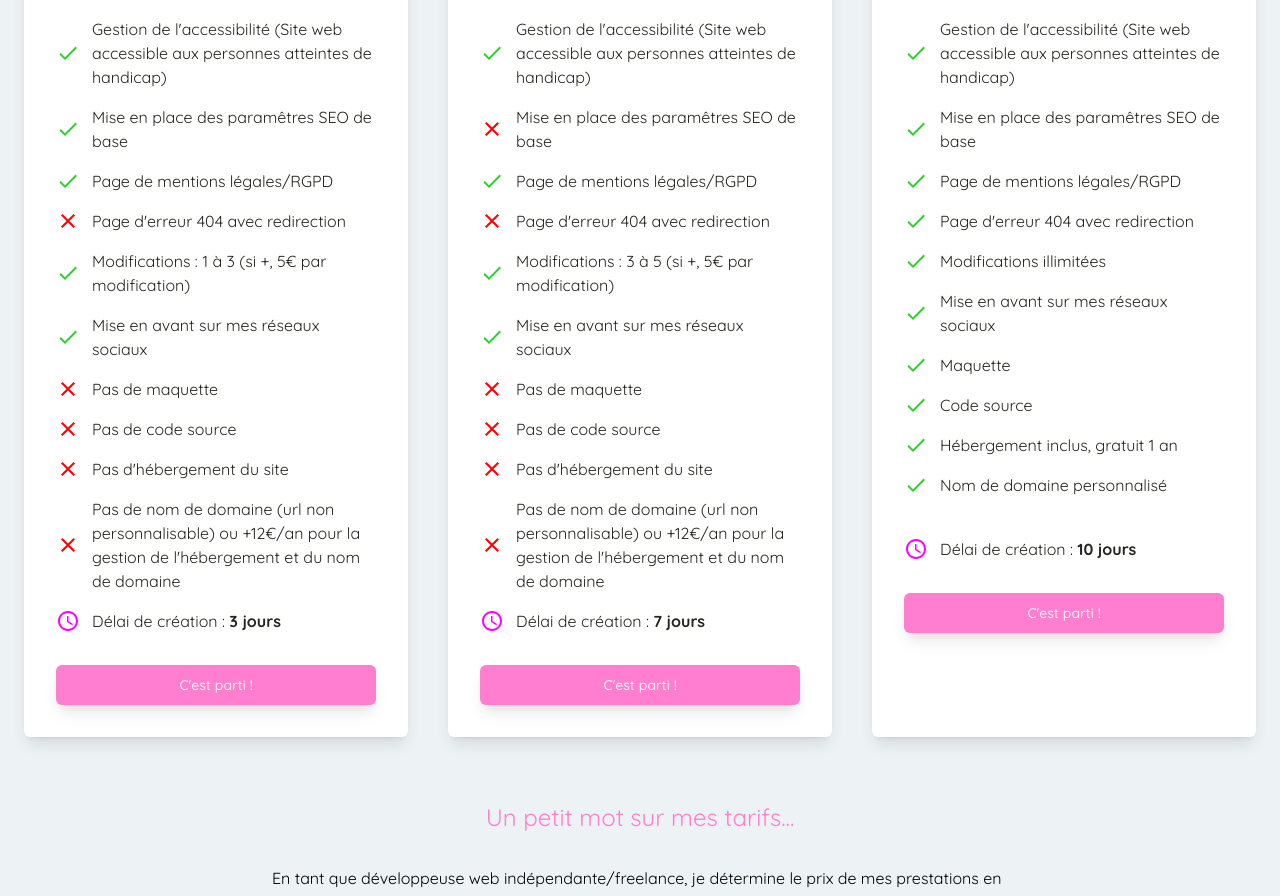
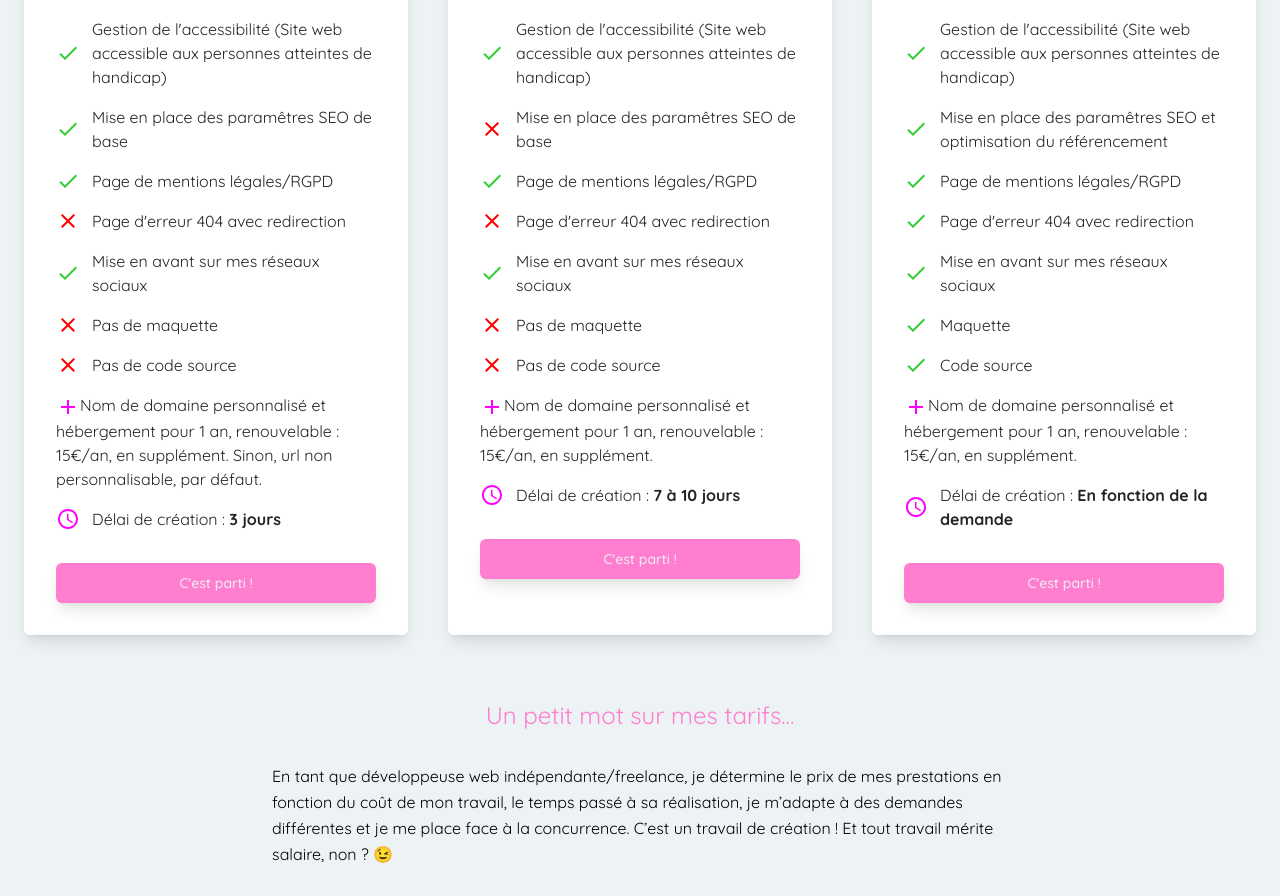
Before and after one commit to wendevweb/site-wendev, a React (Create React App) app: page /OffrePortfolio in a window 1280 px wide. Shown: the part 1655-2551 px from the top of the page. Built offline with nearby package versions, Linux system fonts and the light colour scheme.

Commit message:
Update offers

```diff
--- a/src/components/OffrePortfolio.jsx
+++ b/src/components/OffrePortfolio.jsx
@@ -1,6 +1,7 @@
 import React from "react";
 import ClearIcon from "@mui/icons-material/Clear";
 import CheckIcon from "@mui/icons-material/Check";
+import AddIcon from "@mui/icons-material/Add";
 import AccessTimeIcon from "@mui/icons-material/AccessTime";
 import { Fade } from "react-awesome-reveal";
 import { Link } from "react-router-dom";
@@ -74,10 +75,6 @@ const OffrePortfolio = () => {
                 </li>
                 <li className="flex items-center space-x-3">
                   <CheckIcon style={{ color: "limegreen" }} />
-                  <span>Modifications : 1 à 3 (si +, 5€ par modification)</span>
-                </li>
-                <li className="flex items-center space-x-3">
-                  <CheckIcon style={{ color: "limegreen" }} />
                   <span>Mise en avant sur mes réseaux sociaux</span>
                 </li>
                 <li className="flex items-center space-x-3">
@@ -88,16 +85,12 @@ const OffrePortfolio = () => {
                   <ClearIcon style={{ color: "red" }} />
                   <span>Pas de code source</span>
                 </li>
-                <li className="flex items-center space-x-3">
-                  <ClearIcon style={{ color: "red" }} />
-                  <span>Pas d'hébergement du site</span>
-                </li>
-
-                <li className="flex items-center space-x-3">
-                  <ClearIcon style={{ color: "red" }} />
+                <li>
+                  <AddIcon style={{ color: "magenta" }} />
                   <span>
-                    Pas de nom de domaine (url non personnalisable) ou +12€/an
-                    pour la gestion de l'hébergement et du nom de domaine
+                    Nom de domaine personnalisé et hébergement pour 1 an,
+                    renouvelable : 15€/an, en supplément. Sinon, url non
+                    personnalisable, par défaut.
                   </span>
                 </li>
                 <li className="flex items-center space-x-3">
@@ -173,10 +166,6 @@ const OffrePortfolio = () => {
                 </li>
                 <li className="flex items-center space-x-3">
                   <CheckIcon style={{ color: "limegreen" }} />
-                  <span>Modifications : 3 à 5 (si +, 5€ par modification)</span>
-                </li>
-                <li className="flex items-center space-x-3">
-                  <CheckIcon style={{ color: "limegreen" }} />
                   <span>Mise en avant sur mes réseaux sociaux</span>
                 </li>
                 <li className="flex items-center space-x-3">
@@ -187,23 +176,18 @@ const OffrePortfolio = () => {
                   <ClearIcon style={{ color: "red" }} />
                   <span>Pas de code source</span>
                 </li>
-                <li className="flex items-center space-x-3">
-                  <ClearIcon style={{ color: "red" }} />
-                  <span>Pas d'hébergement du site</span>
-                </li>
-
-                <li className="flex items-center space-x-3">
-                  <ClearIcon style={{ color: "red" }} />
+                <li>
+                  <AddIcon style={{ color: "magenta" }} />
                   <span>
-                    Pas de nom de domaine (url non personnalisable) ou +12€/an
-                    pour la gestion de l'hébergement et du nom de domaine
+                    Nom de domaine personnalisé et hébergement pour 1 an,
+                    renouvelable : 15€/an, en supplément.
                   </span>
                 </li>
                 <li className="flex items-center space-x-3">
                   <AccessTimeIcon style={{ color: "magenta" }} />
                   <span>
                     Délai de création :{" "}
-                    <span className="font-bold">7 jours</span>
+                    <span className="font-bold">7 à 10 jours</span>
                   </span>
                 </li>
               </ul>
@@ -260,7 +244,10 @@ const OffrePortfolio = () => {
                 </li>
                 <li className="flex items-center space-x-3">
                   <CheckIcon style={{ color: "limegreen" }} />
-                  <span>Mise en place des paramêtres SEO de base</span>
+                  <span>
+                    Mise en place des paramêtres SEO et optimisation du
+                    référencement
+                  </span>
                 </li>
                 <li className="flex items-center space-x-3">
                   <CheckIcon style={{ color: "limegreen" }} />
@@ -269,10 +256,6 @@ const OffrePortfolio = () => {
                 <li className="flex items-center space-x-3">
                   <CheckIcon style={{ color: "limegreen" }} />
                   <span>Page d'erreur 404 avec redirection</span>
-                </li>
-                <li className="flex items-center space-x-3">
-                  <CheckIcon style={{ color: "limegreen" }} />
-                  <span>Modifications illimitées</span>
                 </li>
                 <li className="flex items-center space-x-3">
                   <CheckIcon style={{ color: "limegreen" }} />
@@ -286,21 +269,18 @@ const OffrePortfolio = () => {
                   <CheckIcon style={{ color: "limegreen" }} />
                   <span>Code source</span>
                 </li>
-                <li className="flex items-center space-x-3">
-                  <CheckIcon style={{ color: "limegreen" }} />
-                  <span>Hébergement inclus, gratuit 1 an</span>
+                <li>
+                  <AddIcon style={{ color: "magenta" }} />
+                  <span>
+                    Nom de domaine personnalisé et hébergement pour 1 an,
+                    renouvelable : 15€/an, en supplément.
+                  </span>
                 </li>
-
-                <li className="flex items-center space-x-3">
-                  <CheckIcon style={{ color: "limegreen" }} />
-                  <span>Nom de domaine personnalisé</span>
-                </li>
-                <br />
                 <li className="flex items-center space-x-3">
                   <AccessTimeIcon style={{ color: "magenta" }} />
                   <span>
                     Délai de création :{" "}
-                    <span className="font-bold">10 jours</span>
+                    <span className="font-bold">En fonction de la demande</span>
                   </span>
                 </li>
               </ul>
--- a/src/components/OffreSite.jsx
+++ b/src/components/OffreSite.jsx
@@ -1,6 +1,7 @@
 import React from "react";
 import ClearIcon from "@mui/icons-material/Clear";
 import CheckIcon from "@mui/icons-material/Check";
+import AddIcon from "@mui/icons-material/Add";
 import AccessTimeIcon from "@mui/icons-material/AccessTime";
 import { Fade } from "react-awesome-reveal";
 import { Link } from "react-router-dom";
@@ -32,7 +33,7 @@ const OffresSite = () => {
                 <li className="flex items-center space-x-3">
                   <CheckIcon style={{ color: "limegreen" }} />
                   <span>
-                    Nombre de pages : <span className="font-bold">1</span>
+                    Nombre de pages : <span className="font-bold">1 à 3</span>
                   </span>
                 </li>
                 <li className="flex items-center space-x-3">
@@ -53,7 +54,7 @@ const OffresSite = () => {
                 </li>
                 <li className="flex items-center space-x-3">
                   <CheckIcon style={{ color: "limegreen" }} />
-                  <span>Mise en place des paramêtres SEO de base</span>
+                  <span>Mise en place des paramètres SEO de base</span>
                 </li>
                 <li className="flex items-center space-x-3">
                   <CheckIcon style={{ color: "limegreen" }} />
@@ -61,12 +62,9 @@ const OffresSite = () => {
                 </li>
                 <li className="flex items-center space-x-3">
                   <ClearIcon style={{ color: "red" }} />
-                  <span>Page d'erreur 404 avec redirection</span>
+                  <span>Pas de page d'erreur 404 avec redirection</span>
                 </li>
-                <li className="flex items-center space-x-3">
-                  <CheckIcon style={{ color: "limegreen" }} />
-                  <span>Modifications : 1 à 3 (si +, 5€ par modification)</span>
-                </li>
+
                 <li className="flex items-center space-x-3">
                   <CheckIcon style={{ color: "limegreen" }} />
                   <span>Mise en avant sur mes réseaux sociaux</span>
@@ -79,16 +77,11 @@ const OffresSite = () => {
                   <ClearIcon style={{ color: "red" }} />
                   <span>Pas de code source</span>
                 </li>
-                <li className="flex items-center space-x-3">
-                  <ClearIcon style={{ color: "red" }} />
-                  <span>Pas d'hébergement du site</span>
-                </li>
-
-                <li className="flex items-center space-x-3">
-                  <ClearIcon style={{ color: "red" }} />
+                <li>
+                  <AddIcon style={{ color: "magenta" }} />
                   <span>
-                    Pas de nom de domaine (url non personnalisable) ou +12€/an
-                    pour la gestion de l'hébergement et du nom de domaine
+                    Nom de domaine personnalisé et hébergement pour 1 an,
+                    renouvelable : 15€/an, en supplément. Sinon, url non personnalisable, par défaut.
                   </span>
                 </li>
                 <li className="flex items-center space-x-3">
@@ -120,7 +113,7 @@ const OffresSite = () => {
                 <li className="flex items-center space-x-3">
                   <CheckIcon style={{ color: "limegreen" }} />
                   <span>
-                    Nombre de pages : <span className="font-bold">1 à 3</span>
+                    Nombre de pages : <span className="font-bold">3 à 5</span>
                   </span>
                 </li>
                 <li className="flex items-center space-x-3">
@@ -141,7 +134,7 @@ const OffresSite = () => {
                 </li>
                 <li className="flex items-center space-x-3">
                   <ClearIcon style={{ color: "red" }} />
-                  <span>Mise en place des paramêtres SEO de base</span>
+                  <span>Mise en place des paramètres SEO de base</span>
                 </li>
                 <li className="flex items-center space-x-3">
                   <CheckIcon style={{ color: "limegreen" }} />
@@ -149,12 +142,9 @@ const OffresSite = () => {
                 </li>
                 <li className="flex items-center space-x-3">
                   <ClearIcon style={{ color: "red" }} />
-                  <span>Page d'erreur 404 avec redirection</span>
+                  <span>Pas de page d'erreur 404 avec redirection</span>
                 </li>
-                <li className="flex items-center space-x-3">
-                  <CheckIcon style={{ color: "limegreen" }} />
-                  <span>Modifications : 3 à 5 (si +, 5€ par modification)</span>
-                </li>
+
                 <li className="flex items-center space-x-3">
                   <CheckIcon style={{ color: "limegreen" }} />
                   <span>Mise en avant sur mes réseaux sociaux</span>
@@ -167,16 +157,11 @@ const OffresSite = () => {
                   <ClearIcon style={{ color: "red" }} />
                   <span>Pas de code source</span>
                 </li>
-                <li className="flex items-center space-x-3">
-                  <ClearIcon style={{ color: "red" }} />
-                  <span>Pas d'hébergement du site</span>
-                </li>
-
-                <li className="flex items-center space-x-3">
-                  <ClearIcon style={{ color: "red" }} />
+                <li>
+                  <AddIcon style={{ color: "magenta" }} />
                   <span>
-                    Pas de nom de domaine (url non personnalisable) ou +12€/an
-                    pour la gestion de l'hébergement et du nom de domaine
+                    Nom de domaine personnalisé et hébergement pour 1 an,
+                    renouvelable : 15€/an, en supplément{" "}
                   </span>
                 </li>
                 <li className="flex items-center space-x-3">
@@ -208,7 +193,7 @@ const OffresSite = () => {
                 <li className="flex items-center space-x-3">
                   <CheckIcon style={{ color: "limegreen" }} />
                   <span>
-                    Nombre de pages : <span className="font-bold">3 à 5</span>
+                    Nombre de pages : <span className="font-bold">5 à 10</span>
                   </span>
                 </li>
                 <li className="flex items-center space-x-3">
@@ -229,48 +214,41 @@ const OffresSite = () => {
                 </li>
                 <li className="flex items-center space-x-3">
                   <ClearIcon style={{ color: "red" }} />
-                  <span>Mise en place des paramêtres SEO de base</span>
+                  <span>Mise en place des paramètres SEO de base</span>
                 </li>
                 <li className="flex items-center space-x-3">
                   <CheckIcon style={{ color: "limegreen" }} />
                   <span>Page de mentions légales/RGPD</span>
                 </li>
                 <li className="flex items-center space-x-3">
-                <CheckIcon style={{ color: "limegreen" }} />
+                  <CheckIcon style={{ color: "limegreen" }} />
                   <span>Page d'erreur 404 avec redirection</span>
                 </li>
-                <li className="flex items-center space-x-3">
-                  <CheckIcon style={{ color: "limegreen" }} />
-                  <span>Modifications : 5 à 10 (si +, 5€ par modification)</span>
-                </li>
+
                 <li className="flex items-center space-x-3">
                   <CheckIcon style={{ color: "limegreen" }} />
                   <span>Mise en avant sur mes réseaux sociaux</span>
                 </li>
                 <li className="flex items-center space-x-3">
-                <ClearIcon style={{ color: "red" }} />
+                  <ClearIcon style={{ color: "red" }} />
                   <span>Pas de maquette</span>
                 </li>
                 <li className="flex items-center space-x-3">
-                  <CheckIcon style={{ color: "limegreen" }} />
+                <ClearIcon style={{ color: "red" }} />
                   <span>Pas de code source</span>
                 </li>
-                <li className="flex items-center space-x-3">
-                  <CheckIcon style={{ color: "limegreen" }} />
-                  <span>Hébergement gratuit pendant 1 an</span>
+                <li>
+                  <AddIcon style={{ color: "magenta" }} />
+                  <span>
+                    Nom de domaine personnalisé et hébergement pour 1 an,
+                    renouvelable : 15€/an, en supplément{" "}
+                  </span>
                 </li>
-
-                <li className="flex items-center space-x-3">
-                  <CheckIcon style={{ color: "limegreen" }} />
-                  <span>Nom de domaine personnalisé</span>
-                </li>
-                <br />
-                <br />
                 <li className="flex items-center space-x-3">
                   <AccessTimeIcon style={{ color: "magenta" }} />
                   <span>
                     Délai de création :{" "}
-                    <span className="font-bold">7 jours</span>
+                    <span className="font-bold">7 à 10 jours jours</span>
                   </span>
                 </li>
               </ul>
@@ -317,19 +295,22 @@ const OffresSite = () => {
                 </li>
                 <li className="flex items-center space-x-3">
                   <CheckIcon style={{ color: "limegreen" }} />
-                  <span>Mise en place des paramêtres SEO de base</span>
+                  <span>Mise en place des paramètres SEO de base</span>
                 </li>
                 <li className="flex items-center space-x-3">
                   <CheckIcon style={{ color: "limegreen" }} />
                   <span>Page de mentions légales/RGPD</span>
                 </li>
                 <li className="flex items-center space-x-3">
-                <CheckIcon style={{ color: "limegreen" }} />
+                  <CheckIcon style={{ color: "limegreen" }} />
                   <span>Page d'erreur 404 avec redirection</span>
                 </li>
                 <li className="flex items-center space-x-3">
                   <CheckIcon style={{ color: "limegreen" }} />
-                  <span>Nombre illimité de modifications</span>
+                  <span>
+                    Modules et widgets en fonction de vos besoins (ex : prise de
+                    rendez-vous, cookies, carte, etc.)
+                  </span>
                 </li>
                 <li className="flex items-center space-x-3">
                   <CheckIcon style={{ color: "limegreen" }} />
@@ -343,21 +324,18 @@ const OffresSite = () => {
                   <CheckIcon style={{ color: "limegreen" }} />
                   <span>Code source</span>
                 </li>
-                <li className="flex items-center space-x-3">
-                  <CheckIcon style={{ color: "limegreen" }} />
-                  <span>Hébergement gratuit pendant 2 ans</span>
+                <li>
+                  <AddIcon style={{ color: "magenta" }} />
+                  <span>
+                    Nom de domaine personnalisé et hébergement pour 1 an,
+                    renouvelable : 15€/an, en supplément{" "}
+                  </span>
                 </li>
-                <li className="flex items-center space-x-3">
-                  <CheckIcon style={{ color: "limegreen" }} />
-                  <span>Nom de domaine personnalisé</span>
-                </li>
-                <br />
-                <br />
                 <li className="flex items-center space-x-3">
                   <AccessTimeIcon style={{ color: "magenta" }} />
                   <span>
                     Délai de création :{" "}
-                    <span className="font-bold">10 jours</span>
+                    <span className="font-bold">En fonction de la demande</span>
                   </span>
                 </li>
               </ul>
--- a/src/components/OffresAuteurs.jsx
+++ b/src/components/OffresAuteurs.jsx
@@ -72,7 +72,7 @@ const OffresAuteurs = () => {
                 </li>
                 <li className="flex items-center space-x-3">
                   <CheckIcon style={{ color: "limegreen" }} />
-                  <span>1 modification gratuite (si +, 5€ par modification)</span>
+                  <span>Modifications : ajout d'une nouvelle page pour la sortie d'un nouveau livre, ajout d'un nouvel événement, ajout d'une section : 5€/modification.</span>
                 </li>
                 <li className="flex items-center space-x-3">
                   <CheckIcon style={{ color: "limegreen" }} />
@@ -86,14 +86,12 @@ const OffresAuteurs = () => {
                   <ClearIcon style={{ color: "red" }} />
                   <span>Paramètres minimums de SEO</span>
                 </li>
-                <li className="flex items-center space-x-3">
-                  <ClearIcon style={{ color: "red" }} />
-                  <span>Pas d'hébergement du site</span>
-                </li>
-
-                <li className="flex items-center space-x-3">
-                  <ClearIcon style={{ color: "red" }} />
-                  <span>Pas de nom de domaine (url non personnalisable)</span>
+                <li>
+                  <AddIcon style={{ color: "magenta" }} />
+                  <span>
+                    Nom de domaine personnalisé et hébergement pour 1 an,
+                    renouvelable : 15€/an, en supplément. Sinon, url non personnalisable, par défaut.
+                  </span>
                 </li>
                 <li className="flex items-center space-x-3">
                   <AccessTimeIcon style={{ color: "magenta" }} />
@@ -115,7 +113,6 @@ const OffresAuteurs = () => {
               <div className="flex justify-center items-baseline my-8">
                 <span className="text-pink mr-2 text-5xl font-extrabold">90€</span>
               </div>
-              <p className="pb-6 text-pink font-bold">Formule la plus populaire !</p>
               <ul className="mb-8 space-y-4 text-left">
                 <li className="flex items-center space-x-3">
                   <CheckIcon style={{ color: "limegreen" }} />
@@ -139,7 +136,7 @@ const OffresAuteurs = () => {
                     1 section au choix parmi :{" "}
                     <span className="font-semibold">
                       Avis des lecteurs, chroniques, lien vers le blog, flux
-                      Instagram, vidéo, extraits du livre, actualité{" "}
+                      Instagram, vidéo, extraits du livre, actualité, événements littéraires{" "}
                     </span>
                   </span>
                 </li>
@@ -179,7 +176,7 @@ const OffresAuteurs = () => {
                 </li>
                 <li className="flex items-center space-x-3">
                   <CheckIcon style={{ color: "limegreen" }} />
-                  <span>1 à 3 modifications gratuites (si +, 5€ par modification)</span>
+                  <span>Modifications : ajout d'une nouvelle page pour la sortie d'un nouveau livre, ajout d'un nouvel événement, ajout d'une section : 5€/modification.</span>
                 </li>
                 <li className="flex items-center space-x-3">
                   <CheckIcon style={{ color: "limegreen" }} />
@@ -193,12 +190,11 @@ const OffresAuteurs = () => {
                   <ClearIcon style={{ color: "red" }} />
                   <span>Paramètres minimums de SEO</span>
                 </li>
-                <li className="flex items-center space-x-3">
+                <li>
                   <AddIcon style={{ color: "magenta" }} />
                   <span>
-                    Gestion de l'hébergement du site avec nom de domaine
-                    personnalisé :{" "}
-                    <span className="font-semibold">+12€/an</span>
+                    Nom de domaine personnalisé et hébergement pour 1 an,
+                    renouvelable : 15€/an, en supplément. Sinon, url non personnalisable, par défaut.
                   </span>
                 </li>
                 <li className="flex items-center space-x-3">
@@ -244,7 +240,7 @@ const OffresAuteurs = () => {
                     Nombre de sections et pages illimité parmi :{" "}
                     <span className="font-semibold">
                       Avis des lecteurs, chroniques, lien vers le blog, flux
-                      Instagram, vidéo, extraits du livre, actualité{" "}
+                      Instagram, vidéo, extraits du livre, actualité, événements littéraires{" "}
                     </span>
                   </span>
                 </li>
@@ -306,15 +302,11 @@ const OffresAuteurs = () => {
                   <CheckIcon style={{ color: "limegreen" }} />
                   <span>Optimisation des paramètres de SEO</span>
                 </li>
-                <li className="flex items-center space-x-3">
-                  <CheckIcon style={{ color: "limegreen" }} />
+                <li>
+                  <AddIcon style={{ color: "magenta" }} />
                   <span>
-                    Gestion de l'hébergement avec nom de domaine personnalisé,
-                    gratuit pendant 1 an
-                    <AddIcon style={{ color: "magenta" }} />
-                    <span className="font-semibold">
-                      reconductible pour 12€/an
-                    </span>
+                    Nom de domaine personnalisé et hébergement pour 1 an,
+                    renouvelable : 15€/an, en supplément. Sinon, url non personnalisable, par défaut.
                   </span>
                 </li>
                 <li className="flex items-center space-x-3">
```
Also changed, not shown: 1 other file (tests, documents, lock files or other folders).
